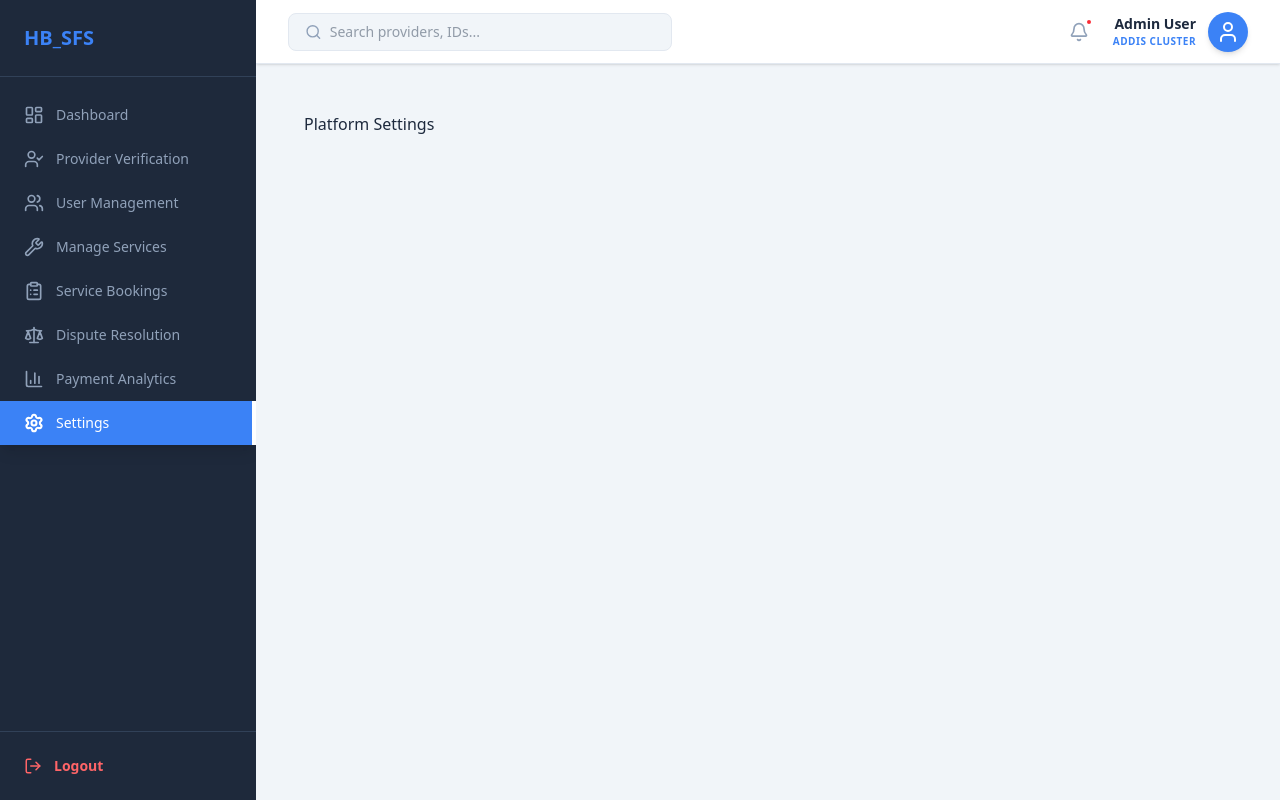
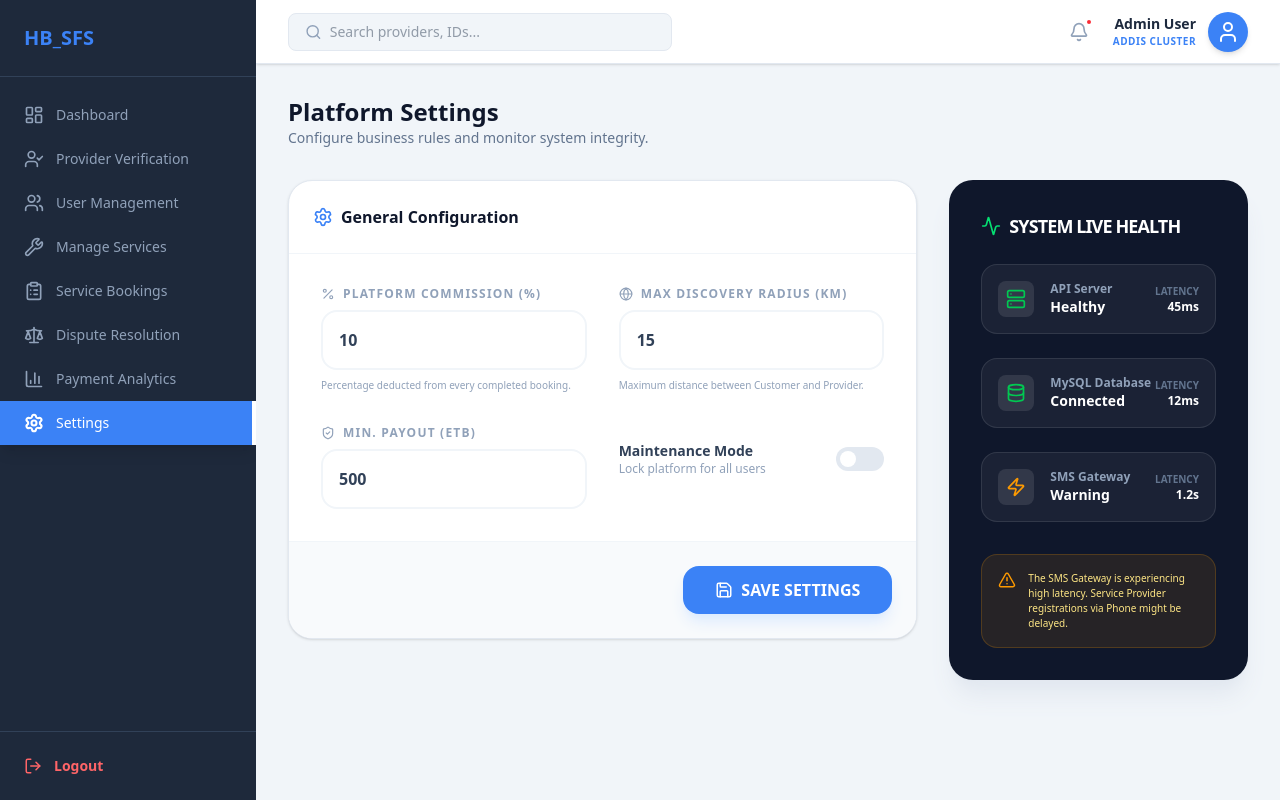
Before and after one commit to Yon4189/Final_Project_dep, a React (Vite) app in the folder web_app/: page /settings in a window 1280 px wide. Built offline with nearby package versions, Linux system fonts and the light colour scheme; sample sign-in values are in the browser's storage.

Commit message:
do setting page

```diff
--- a/web_app/src/App.jsx
+++ b/web_app/src/App.jsx
@@ -14,6 +14,7 @@ import Services from './pages/Services';
 import Bookings from './pages/Bookings';
 import Disputes from './pages/Disputes';
 import Payments from './pages/Payments';
+import Settings from './pages/Settings';
 
 /**
  * 🛡️ ProtectedRoute Component
@@ -55,12 +56,12 @@ function App() {
             {/* Placeholder routes for the other sidebar links
                 We will replace these <div>s with real components in the next steps */}
             <Route path="verification" element={<Verification />} />
-            <Route path="users" element={<Users />} />
+            <Route path="users"    element={<Users />} />
             <Route path="services" element={<Services />} />
             <Route path="bookings" element={<Bookings />} />
             <Route path="disputes" element={<Disputes />} />
             <Route path="payments" element={<Payments />} />
-            <Route path="settings" element={<div className="p-4">Platform Settings</div>} />
+            <Route path="settings" element={<Settings />} />
 
             {/* 404 Catch-all */}
             <Route path="*" element={<div className="p-10 text-center font-bold">404 - Page Not Found</div>} />
--- /dev/null
+++ b/web_app/src/pages/Settings.jsx
@@ -0,0 +1,158 @@
+import React, { useState } from 'react';
+import {
+  Settings as SettingsIcon, Save, Activity, ShieldCheck,
+  Percent, Globe, Bell, Zap, Database, Server, AlertTriangle
+} from 'lucide-react';
+
+const Settings = () => {
+  // 1. Mock Platform Configuration
+  const [config, setConfig] = useState({
+    commissionRate: 10,
+    maxServiceRadius: 15, // in KM
+    minPayoutAmount: 500,
+    maintenanceMode: false,
+    enableSmsNotifications: true
+  });
+
+  // 2. Mock System Health Status
+  const [systemHealth] = useState([
+    { name: 'API Server', status: 'Healthy', latency: '45ms', icon: Server, color: 'text-green-500' },
+    { name: 'MySQL Database', status: 'Connected', latency: '12ms', icon: Database, color: 'text-green-500' },
+    { name: 'SMS Gateway', status: 'Warning', latency: '1.2s', icon: Zap, color: 'text-amber-500' },
+  ]);
+
+  const handleSave = () => {
+    alert("Configuration updated successfully! (Mock API call: POST /api/admin/settings)");
+  };
+
+  return (
+    <div className="space-y-8 animate-in fade-in slide-in-from-top-4 duration-700">
+      <div>
+        <h1 className="text-2xl font-black text-slate-900">Platform Settings</h1>
+        <p className="text-slate-500 text-sm">Configure business rules and monitor system integrity.</p>
+      </div>
+
+      <div className="grid grid-cols-1 lg:grid-cols-3 gap-8">
+
+        {/* LEFT COLUMN: Business Rules */}
+        <div className="lg:col-span-2 space-y-6">
+          <div className="bg-white rounded-3xl shadow-sm border border-slate-200 overflow-hidden">
+            <div className="p-6 border-b border-slate-100 flex items-center gap-2 font-bold text-slate-900">
+              <SettingsIcon size={20} className="text-admin-accent" />
+              General Configuration
+            </div>
+
+            <div className="p-8 grid grid-cols-1 md:grid-cols-2 gap-8">
+              {/* Commission Setting */}
+              <div className="space-y-2">
+                <label className="text-xs font-black text-slate-400 uppercase tracking-widest flex items-center gap-2">
+                  <Percent size={14} /> Platform Commission (%)
+                </label>
+                <input
+                  type="number"
+                  className="w-full border-2 border-slate-100 rounded-2xl py-4 px-4 focus:outline-none focus:border-admin-accent transition-all font-bold text-slate-700"
+                  value={config.commissionRate}
+                  onChange={(e) => setConfig({...config, commissionRate: e.target.value})}
+                />
+                <p className="text-[10px] text-slate-400">Percentage deducted from every completed booking.</p>
+              </div>
+
+              {/* Service Radius */}
+              <div className="space-y-2">
+                <label className="text-xs font-black text-slate-400 uppercase tracking-widest flex items-center gap-2">
+                  <Globe size={14} /> Max Discovery Radius (KM)
+                </label>
+                <input
+                  type="number"
+                  className="w-full border-2 border-slate-100 rounded-2xl py-4 px-4 focus:outline-none focus:border-admin-accent transition-all font-bold text-slate-700"
+                  value={config.maxServiceRadius}
+                  onChange={(e) => setConfig({...config, maxServiceRadius: e.target.value})}
+                />
+                <p className="text-[10px] text-slate-400">Maximum distance between Customer and Provider.</p>
+              </div>
+
+              {/* Payout Limit */}
+              <div className="space-y-2">
+                <label className="text-xs font-black text-slate-400 uppercase tracking-widest flex items-center gap-2">
+                  <ShieldCheck size={14} /> Min. Payout (ETB)
+                </label>
+                <input
+                  type="number"
+                  className="w-full border-2 border-slate-100 rounded-2xl py-4 px-4 focus:outline-none focus:border-admin-accent transition-all font-bold text-slate-700"
+                  value={config.minPayoutAmount}
+                  onChange={(e) => setConfig({...config, minPayoutAmount: e.target.value})}
+                />
+              </div>
+
+              {/* Toggles */}
+              <div className="space-y-4 pt-4">
+                <div className="flex items-center justify-between">
+                  <div>
+                    <p className="text-sm font-bold text-slate-700">Maintenance Mode</p>
+                    <p className="text-xs text-slate-400">Lock platform for all users</p>
+                  </div>
+                  <button
+                    onClick={() => setConfig({...config, maintenanceMode: !config.maintenanceMode})}
+                    className={`w-12 h-6 rounded-full transition-all relative ${config.maintenanceMode ? 'bg-red-500' : 'bg-slate-200'}`}
+                  >
+                    <div className={`absolute top-1 w-4 h-4 bg-white rounded-full transition-all ${config.maintenanceMode ? 'right-1' : 'left-1'}`}></div>
+                  </button>
+                </div>
+              </div>
+            </div>
+
+            <div className="p-6 bg-slate-50 border-t border-slate-100 flex justify-end">
+              <button
+                onClick={handleSave}
+                className="flex items-center gap-2 bg-admin-accent hover:bg-blue-600 text-white px-8 py-3 rounded-2xl font-black shadow-lg shadow-blue-100 transition-all active:scale-95"
+              >
+                <Save size={18} />
+                SAVE SETTINGS
+              </button>
+            </div>
+          </div>
+        </div>
+
+        {/* RIGHT COLUMN: System Health */}
+        <div className="space-y-6">
+          <div className="bg-slate-900 rounded-3xl p-8 text-white shadow-xl shadow-slate-200">
+            <h2 className="text-lg font-black flex items-center gap-2 mb-6 uppercase tracking-tighter">
+              <Activity size={20} className="text-green-400" />
+              System Live Health
+            </h2>
+
+            <div className="space-y-6">
+              {systemHealth.map((item, index) => (
+                <div key={index} className="flex items-center justify-between p-4 bg-white/5 rounded-2xl border border-white/10 hover:bg-white/10 transition-all">
+                  <div className="flex items-center gap-4">
+                    <div className={`p-2 rounded-lg bg-white/10 ${item.color}`}>
+                      <item.icon size={20} />
+                    </div>
+                    <div>
+                      <p className="text-xs font-bold text-slate-400">{item.name}</p>
+                      <p className="text-sm font-black">{item.status}</p>
+                    </div>
+                  </div>
+                  <div className="text-right">
+                    <p className="text-[10px] font-black text-slate-500">LATENCY</p>
+                    <p className="text-xs font-bold">{item.latency}</p>
+                  </div>
+                </div>
+              ))}
+            </div>
+
+            <div className="mt-8 p-4 bg-amber-500/10 border border-amber-500/20 rounded-2xl flex items-start gap-3">
+              <AlertTriangle className="text-amber-500 shrink-0" size={18} />
+              <p className="text-[10px] text-amber-200 font-medium">
+                The SMS Gateway is experiencing high latency. Service Provider registrations via Phone might be delayed.
+              </p>
+            </div>
+          </div>
+        </div>
+
+      </div>
+    </div>
+  );
+};
+
+export default Settings;
```
